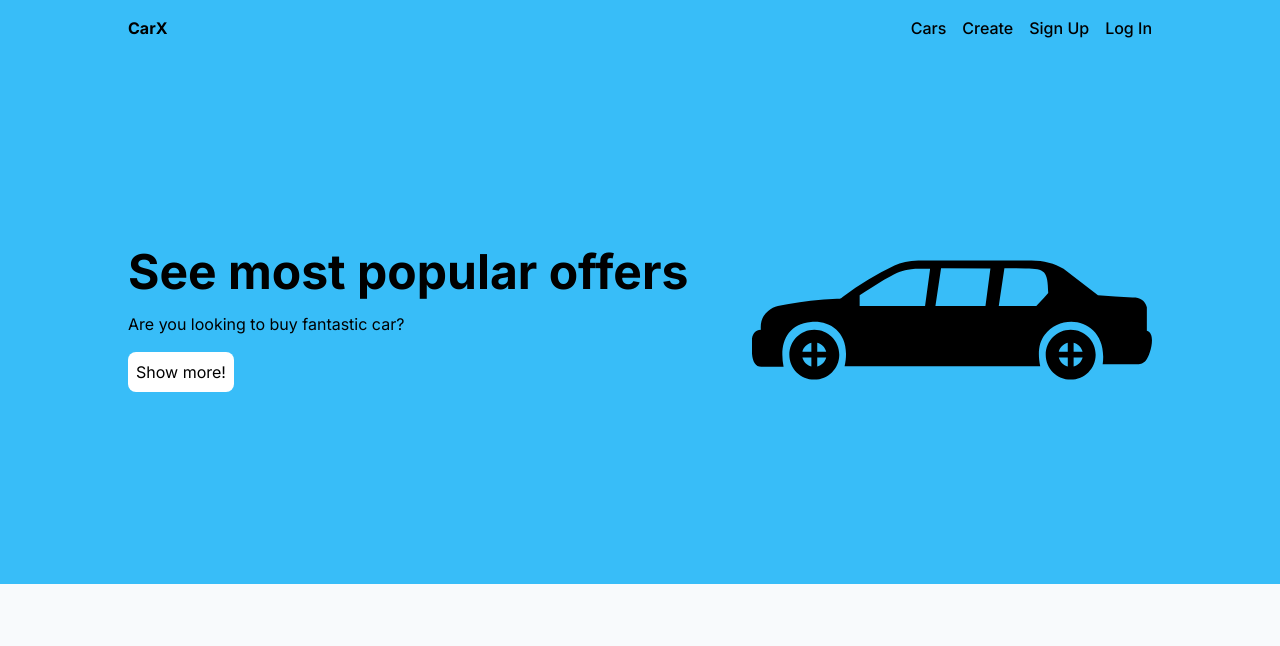
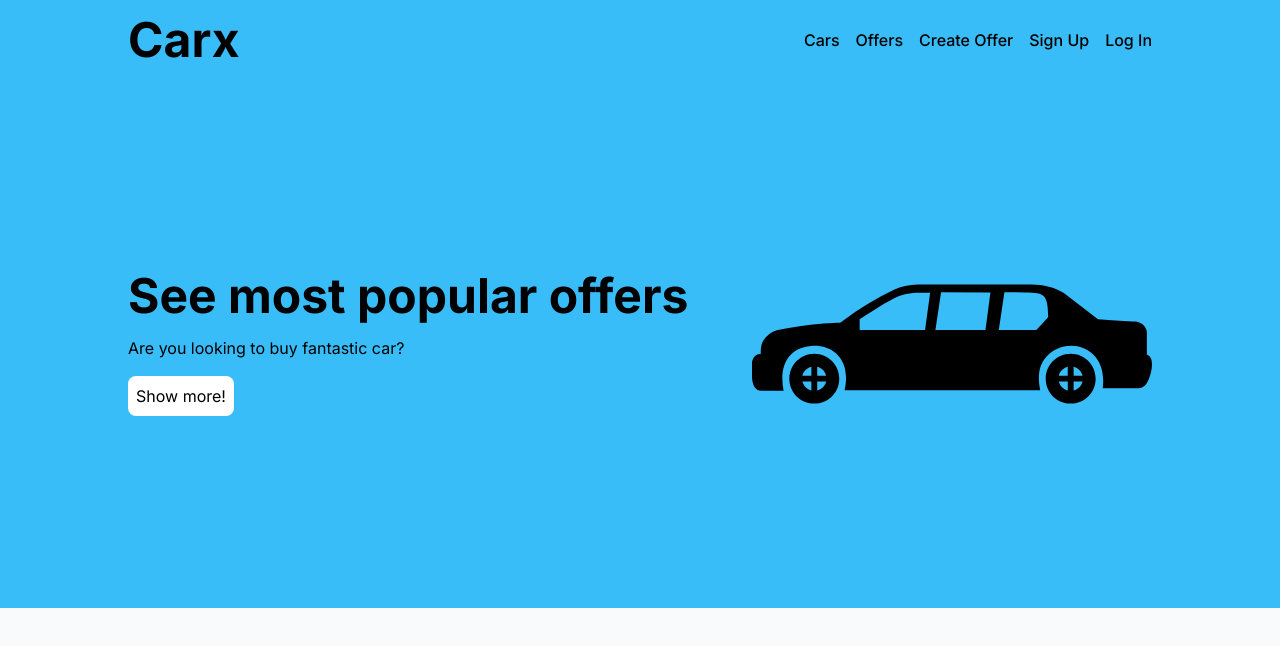
Before and after one commit to FFilip05/cars-info, a Next.js app: page / in a window 1280 px wide. Shown: the top 646 px of the page. Built offline with nearby package versions, Linux system fonts and the light colour scheme.

Commit message:
modified Navbar

```diff
--- a/app/components/Navbar.tsx
+++ b/app/components/Navbar.tsx
@@ -6,10 +6,11 @@ export default function App() {
   return (
     <div className=" px-32 py-4   bg-sky-400">
   <div className="flex justify-between items-center">
-    <div className="font-bold">CarX</div>
+    <Link href="/" className="font-bold text-5xl">Carx</Link>
     <div className="hidden md:flex space-x-4">
       <Link href="/cars" className="font-medium">Cars</Link>
-      <Link href="/create" className="font-medium">Create</Link>
+      <Link href="/offers" className="font-medium">Offers</Link>
+      <Link href="/create" className="font-medium">Create Offer</Link>
       <Link href="#" className="font-medium">Sign Up</Link>
       <Link href="#" className="font-medium">Log In</Link>
     </div>
```
